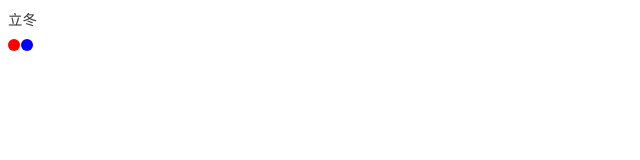
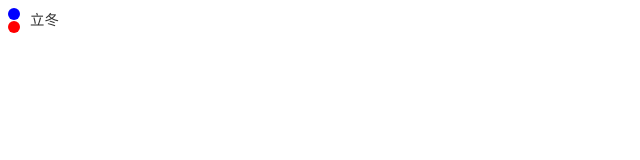
Before and after one commit to Joohuana/bazi, a plain HTML site: page docs/index.html in a window 1280 px wide. Shown: the full height of the page, 0-640 px from the left. Drawn offline with Linux system fonts and the light colour scheme.

Commit message:
Update style.css

```diff
--- a/docs/style.css
+++ b/docs/style.css
@@ -3,7 +3,7 @@
 #footer-element-container {
   text-align: left;
   display: flex;
-  flex-direction: column-reverse;
+
   gap: 10px;
 }
 
@@ -11,6 +11,7 @@
   display: flex;
   gap: 1px;
   justify-content: left;
+   flex-direction: column-reverse;
   margin-bottom: 15px;
 }
 
```
